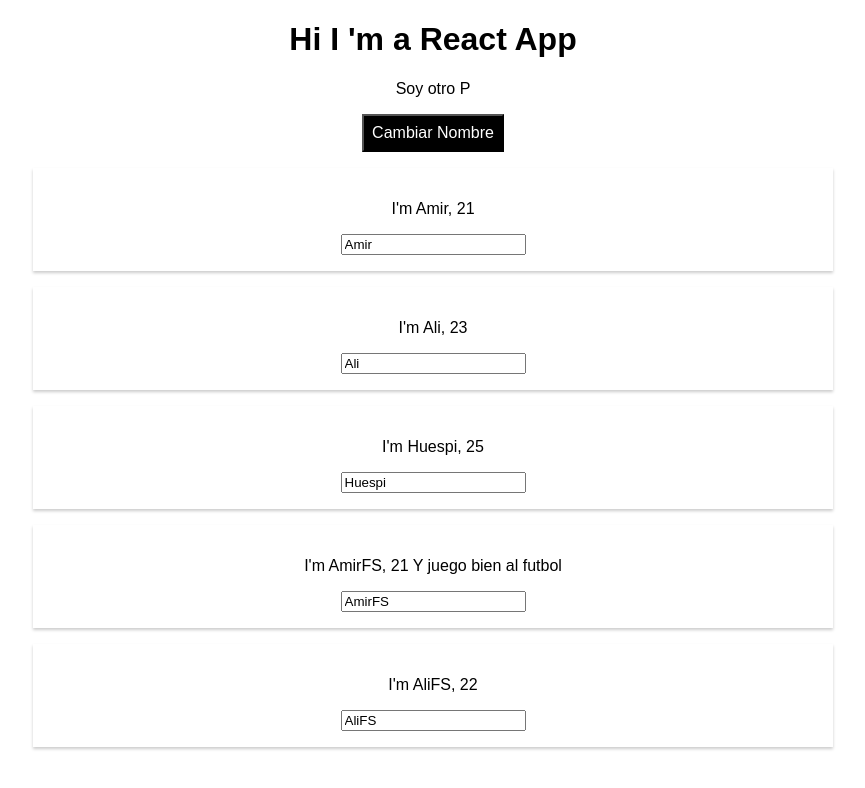
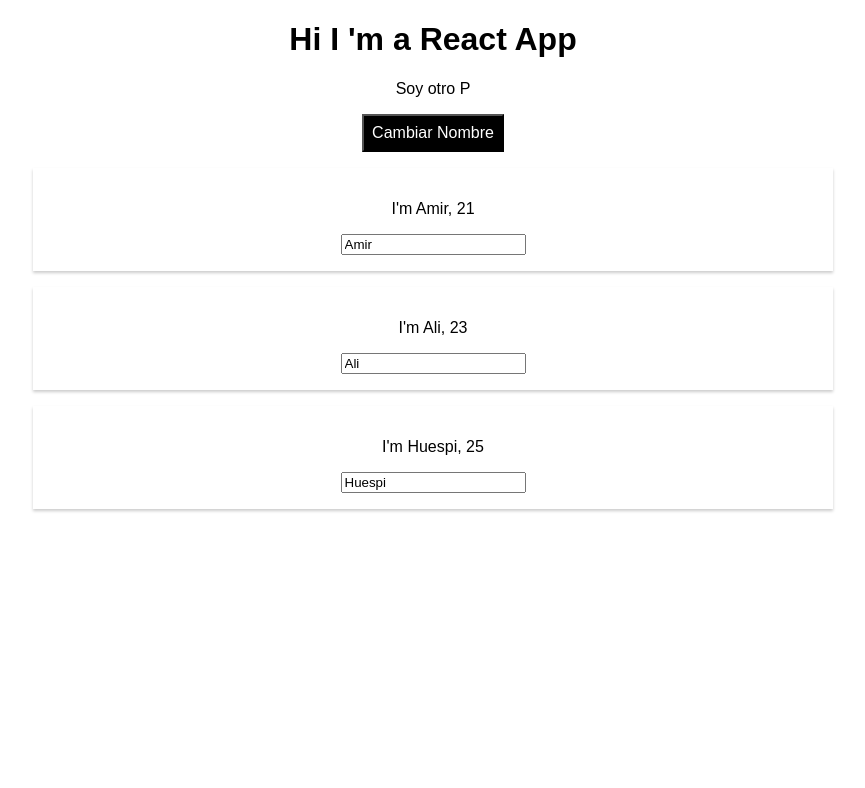
Before and after one commit to ahuespi/react-course-basic, a React (Create React App) app: page / in a window 1280 px wide. Both pictures are taken after a click on the button "Cambiar Nombre". Shown: the top 788 px of the page, without its empty margins (207-1072 px from the left). Built offline with nearby package versions, Linux system fonts and the light colour scheme.

Commit message:
# 58, 59 Updating State Inmmutably || List & Keys

```diff
--- a/src/App.js
+++ b/src/App.js
@@ -6,23 +6,10 @@ import Person from './Person/Person';
 class App extends Component {
   state = {
     persons: [
-      { name: 'Amir', age: 21},
-      { name: 'Ali', age: 23},
-      { name: 'Huespi', age: 25},
+      { id:'sadasd123', name: 'Amir', age: 21},
+      { id:'12asdasd', name: 'Ali', age: 23},
+      { id:'fgtrfv', name: 'Huespi', age: 25},
     ]
-  }
-
-  switchNameHangler = (newName) => {
-    // console.log('La funcion, funciona')
-    // this.state.persons[0].name = 'Maximiliano'
-    this.setState({
-      persons: [
-        { name: newName, age: 21},
-        { name: 'Ali - OnClick', age: 23},
-        { name: 'Huespi - OnClick', age: 22},
-      ]
-    })
-    console.log(this.state);
   }
 
   nameChangedHandler = (event) => {
@@ -34,6 +21,13 @@ class App extends Component {
       ],
       showPerson: false
     })
+  }
+
+  deletePersonHandler = (personIndex) => {
+    // const persons = this.state.persons.splice() -> Copia todo el array;
+    const persons = [...this.state.persons];
+    persons.splice(personIndex,1);
+    this.setState({persons: persons});
   }
 
   togglePersonHandler = () => {
@@ -55,29 +49,16 @@ class App extends Component {
     if (this.state.showPerson){
       persons = (
         <div>
-          <Person
-            name={this.state.persons[0].name}
-            age={this.state.persons[0].age}/>
-
-          <Person
-            name={this.state.persons[1].name}
-            age={this.state.persons[1].age}
-            click = {this.switchNameHangler.bind(this, 'Amir!')}
-            change = {this.nameChangedHandler}/>
-
-          <Person
-            name={this.state.persons[2].name}
-            age={this.state.persons[2].age}/>
-
-          <Person name="AmirFS" age="21">Y juego bien al futbol</Person>
-          <Person name="AliFS" age="22"/>
-
+          {this.state.persons.map((person,index) => {
+            return <Person
+              click={() => this.deletePersonHandler(index)}
+              name={person.name}
+              age={person.age}
+              key={person.id} />
+          })}
         </div>
       )
     }
-
-
-
 
     return (
         <div className = "App">
```
